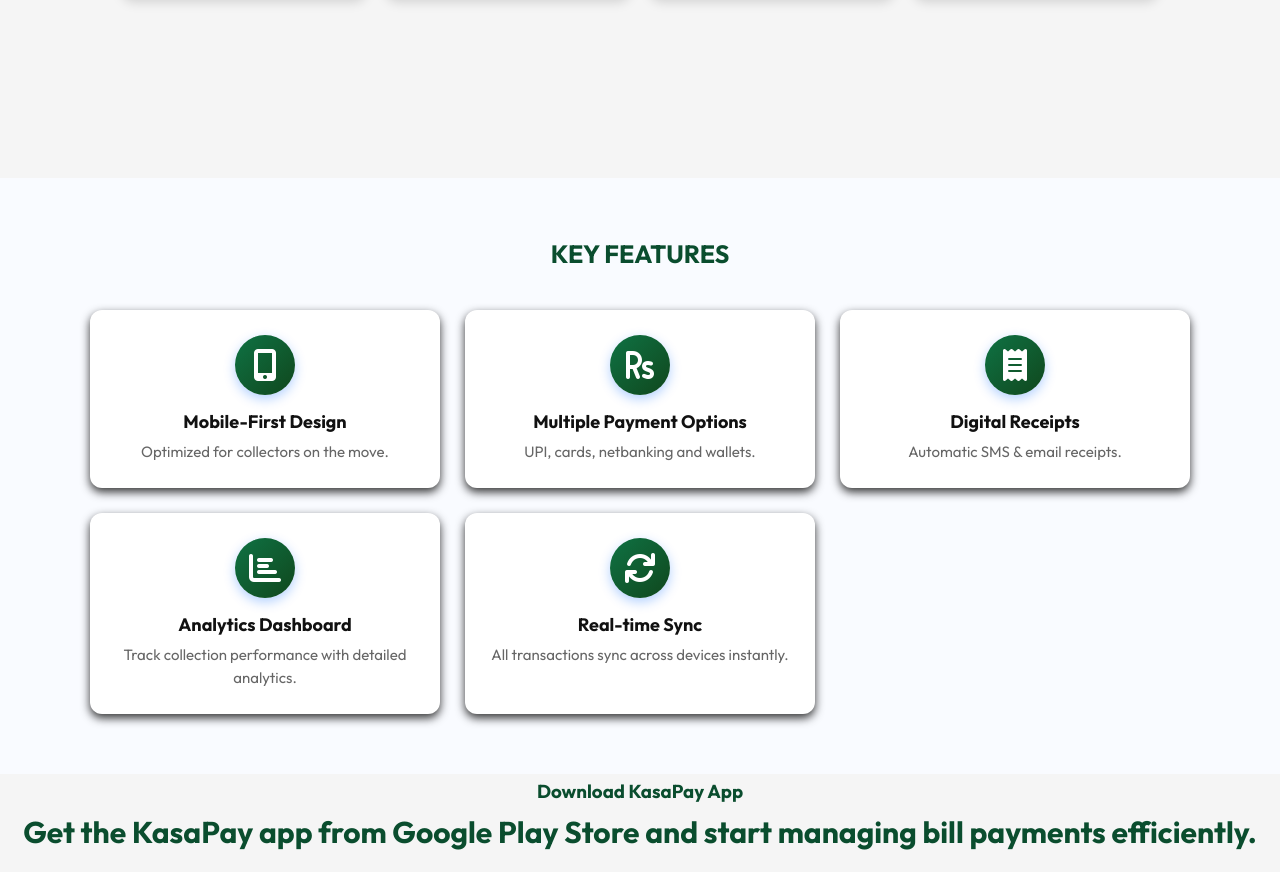
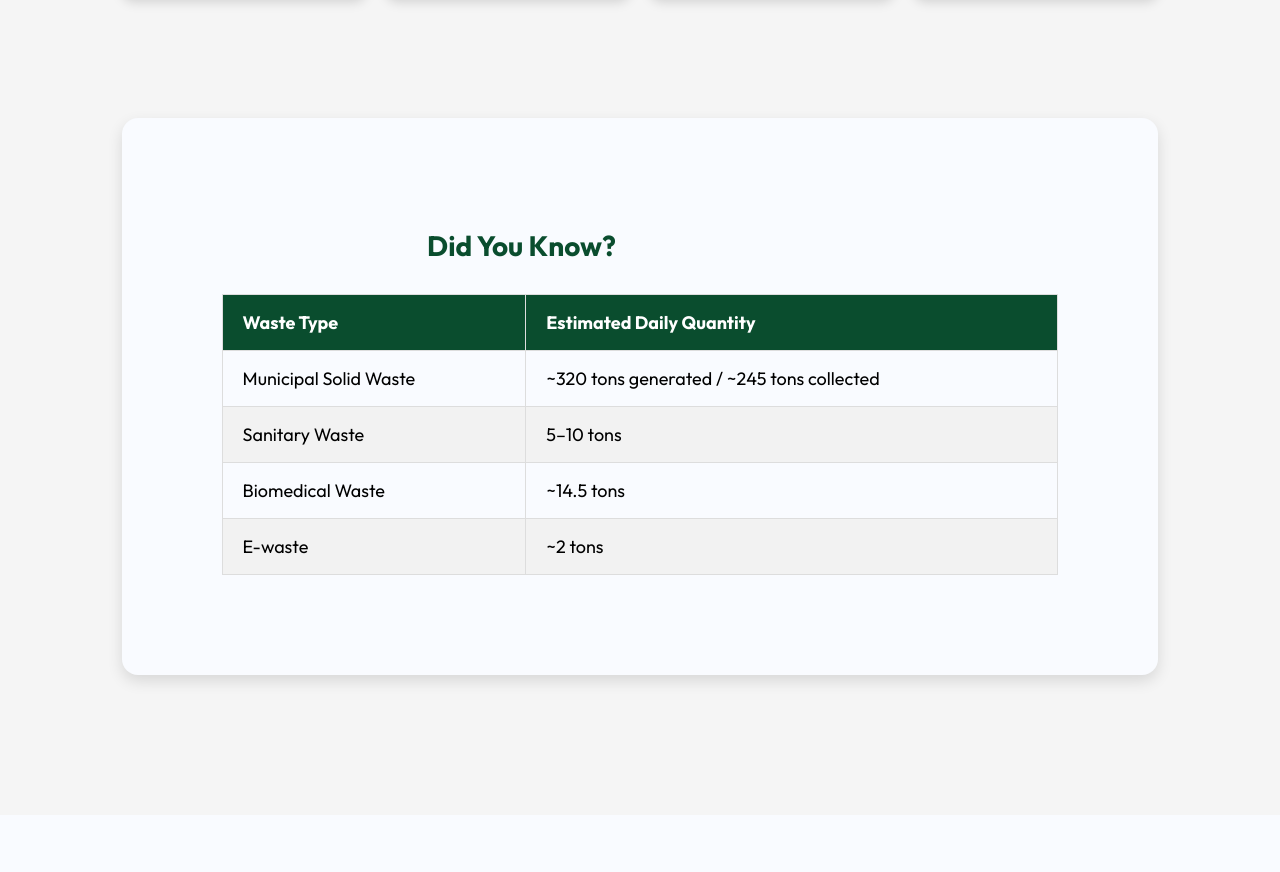
Before and after one commit to S-Mohammed-Sharwan/KasaPay-Website, a React (Vite) app: page / in a window 1280 px wide. Shown: the part 1543-2415 px from the top of the page. Built offline with nearby package versions, Linux system fonts and the light colour scheme.

Commit message:
Updated about section

```diff
--- a/src/components/about/about.css
+++ b/src/components/about/about.css
@@ -61,13 +61,16 @@
   box-shadow: 0 2px 6px rgba(0,0,0,0.08);
   transition: all 0.3s ease;
   cursor: pointer;
+  box-shadow: 0 4px 10px rgba(0,0,0,0.8);
+
 }
 
 .highlight-box:hover {
   background: #0A4D2E; /* invert on hover */
   color: #ffffff;      /* white text */
   transform: translateY(-6px) scale(1.02);
-  box-shadow: 0 6px 16px rgba(0,0,0,0.15);
+  box-shadow: 0 8px 18px rgba(0,0,0,0.15);
+
 }
 
 /* Image Highlights Container */
@@ -111,3 +114,42 @@
   transform: scale(1.08); /* zoom effect on hover */
   opacity: 0.9;
 }
+/* did you know */
+.section {
+  margin: 40px auto;
+  padding: 100px;          /* more inner space */
+  max-width: 1200px;       /* increase overall width */
+  width: 90%;              /* allow it to stretch on larger screens */
+  background: #f9fbff;
+  border-radius: 16px;     /* slightly bigger corners */
+  box-shadow: 0 6px 15px rgba(0,0,0,0.12);
+}
+
+.section h2 {
+  text-align: center;
+  color: #0A4D2E;
+  margin-bottom: 30px;     /* more spacing under heading */
+  font-size: 28px;         /* make heading bigger */
+}
+
+.section table {
+  width: 100%;
+  border-collapse: collapse;
+  font-size: 18px;         /* bigger text inside table */
+}
+
+.section th, .section td {
+  padding: 16px 20px;      /* bigger cell padding */
+  border: 1px solid #ddd;
+  text-align: left;
+}
+
+.section th {
+  background: #0A4D2E;
+  color: #fff;
+  font-size: 18px;
+}
+
+.section tr:nth-child(even) {
+  background: #f2f2f2;
+}
--- a/src/components/about/about.jsx
+++ b/src/components/about/about.jsx
@@ -12,7 +12,7 @@
         <img src="" alt="" />
       </div>
       <div className="about-right">
-        <h3 >About KasaPay</h3>
+        <h3>About KasaPay</h3>
         <h2>Simplifying Waste Collection Payments</h2>
         <p>
           KasaPay is a specialized payment platform designed specifically for
@@ -33,11 +33,48 @@
         <div className="highlight-box">Detailed Analytics</div>
       </div>
       <div className="about-imgs">
-        <div className="highlight-img"><img src={aboutimg1} /></div>
-        <div className="highlight-img"><img src={aboutimg2} /></div>
-        <div className="highlight-img"><img src={aboutimg3} /></div>
-        <div className="highlight-img"><img src={aboutimg4} /></div>
+        <div className="highlight-img">
+          <img src={aboutimg1} />
+        </div>
+        <div className="highlight-img">
+          <img src={aboutimg2} />
+        </div>
+        <div className="highlight-img">
+          <img src={aboutimg3} />
+        </div>
+        <div className="highlight-img">
+          <img src={aboutimg4} />
+        </div>
       </div>
+      <section class="section">
+        <h2>Did You Know?</h2>
+        <table>
+          <thead>
+            <tr>
+              <th>Waste Type</th>
+              <th>Estimated Daily Quantity</th>
+            </tr>
+          </thead>
+          <tbody>
+            <tr>
+              <td>Municipal Solid Waste</td>
+              <td>~320 tons generated / ~245 tons collected</td>
+            </tr>
+            <tr>
+              <td>Sanitary Waste</td>
+              <td>5–10 tons</td>
+            </tr>
+            <tr>
+              <td>Biomedical Waste</td>
+              <td>~14.5 tons</td>
+            </tr>
+            <tr>
+              <td>E-waste</td>
+              <td>~2 tons</td>
+            </tr>
+          </tbody>
+        </table>
+      </section>
     </div>
   );
 }
```
